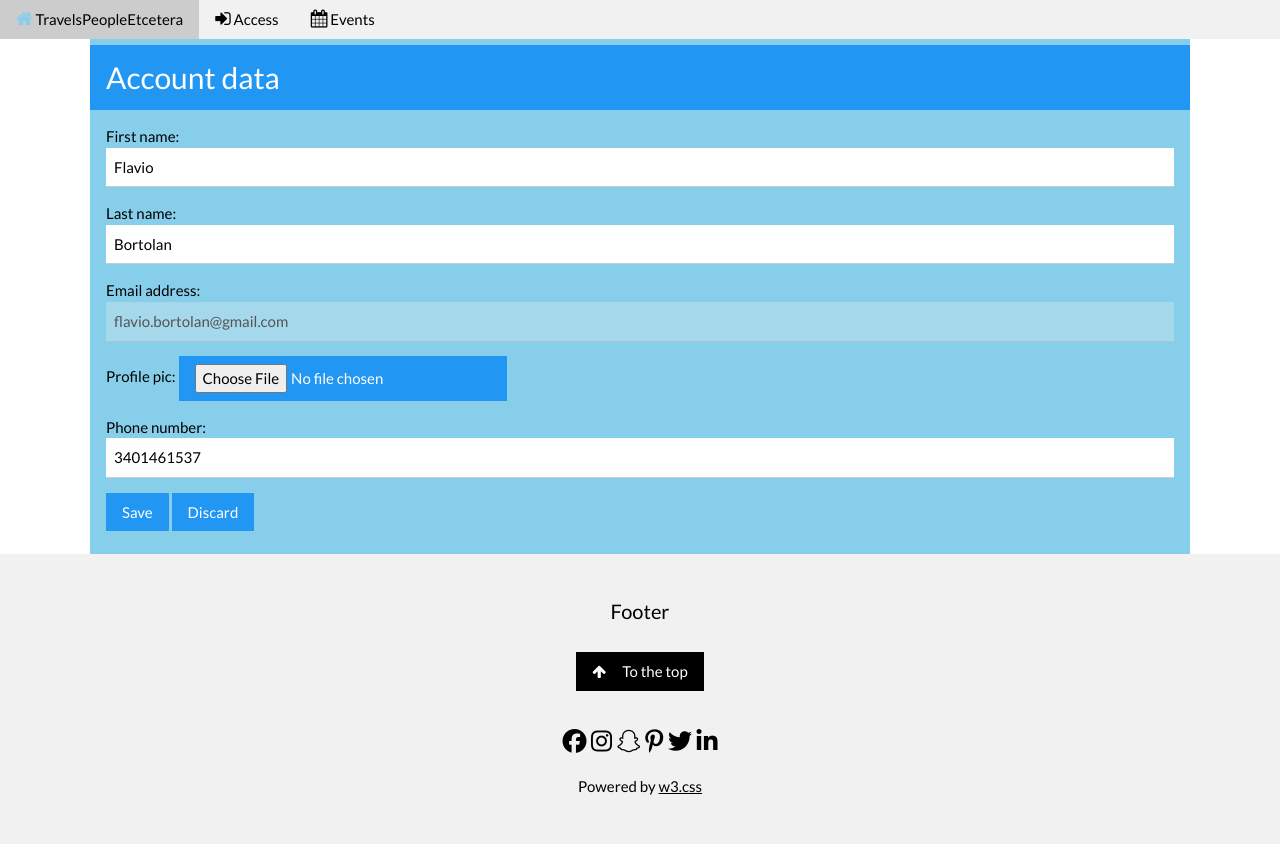
After one commit to FlavioBortolan/TravelsEtc, a Django app: page /TravelsApp/my_account/ in a window 1280 px wide. The commit adds this page. Run offline with Django 3.2, Linux system fonts and the light colour scheme; a user stored in the database is signed in; data comes from the database, SQL or seed files in the repository; both versions use the stored data as it was after the commit; some libraries are stand-ins or nearby versions; some web fonts are replaced.

Commit message:
Added MyAccount page for editing user data

```diff
--- a/TravelsApp/templates/TravelsApp/base.html
+++ b/TravelsApp/templates/TravelsApp/base.html
@@ -47,7 +47,7 @@
 
           <a class="w3-button w3-block   w3-left-align" href="{% url 'logout' %}">
             <i class="fa fa-sign-out w3-large"></i> Logout</a>
-          <a class="w3-button w3-block w3-left-align" href="{% url 'logout' %}">
+          <a class="w3-button w3-block w3-left-align" href="{% url 'TravelsApp:my_account' %}">
             <i class="far fa-address-book"></i> My Account</a>
 
           {% else %}
--- /dev/null
+++ b/TravelsApp/templates/TravelsApp/my_account.html
@@ -0,0 +1,20 @@
+{% extends "TravelsApp/base.html" %}
+{% load staticfiles %}
+
+{% block body_block %}
+
+      <div class="w3-container w3-blue">
+        <h2>Account data</h2>
+      </div>
+
+      <form class="w3-container" enctype="multipart/form-data" method="POST">
+
+        {% csrf_token %}
+        {{ user_form.as_p }}
+        {{ profile_form.as_p }}
+        <input type="submit" class="w3-btn w3-blue w3-center" name="" value="Save">
+        <input type="submit" class="w3-btn w3-blue w3-center" name="" value="Discard">
+      </form>
+      <br>
+
+{% endblock %}
--- a/TravelsApp/urls.py
+++ b/TravelsApp/urls.py
@@ -8,6 +8,7 @@ app_name = 'TravelsApp'
 urlpatterns=[
     path('index/',views.register,name='index'),
     path('register/',views.register,name='register'),
+    path('my_account/',views.my_account,name='my_account'),
     path('user_login/',views.user_login,name='user_login'),
     #path('activities/',views.ActivityListView.as_view(), name='activities'),
     path('events/<str:filter_mode>/',views.EventListView.as_view(), name='events'),
--- a/TravelsApp/views.py
+++ b/TravelsApp/views.py
@@ -131,6 +131,48 @@ def register(request):
                            'registered':registered,
                            'post_response': post_response })
 
+#***********************
+
+
+def my_account(request):
+
+    if request.method == 'POST':
+
+        # Just render the forms as blank.
+        user_form = UserForm()
+        profile_form = UserProfileInfoForm()
+
+    #GET
+    else:
+        # Just render the forms as blank.
+        user_form = UserForm(initial = {'first_name': request.user.first_name,
+                                        'last_name': request.user.last_name,
+                                        'email': request.user.email,
+                                        })
+        profile_form = UserProfileInfoForm(initial = {'phone_number': request.user.userprofileinfo.phone_number,})
+
+        #print(str(request.user.userprofileinfo.phone_number))
+
+        user_form.fields['email'].widget.attrs['disabled'] = True
+        user_form.fields['email'].widget.attrs['value'] = "dddddd"
+
+        user_form.fields['password'].widget = user_form.fields['email'].hidden_widget()
+        user_form.fields['repeat_password'].widget = user_form.fields['repeat_password'].hidden_widget()
+
+
+
+
+
+    # This is the render and context dictionary to feed
+    # back to the registration.html file page.
+    return render(request,'TravelsApp/my_account.html',
+                          {'user_form':user_form,
+                           'profile_form':profile_form,
+                            })
+
+
+#************************
+
 def user_login(request):
 
     #change this to login with a username=mail
```
Also changed, not shown: db.sqlite3.
